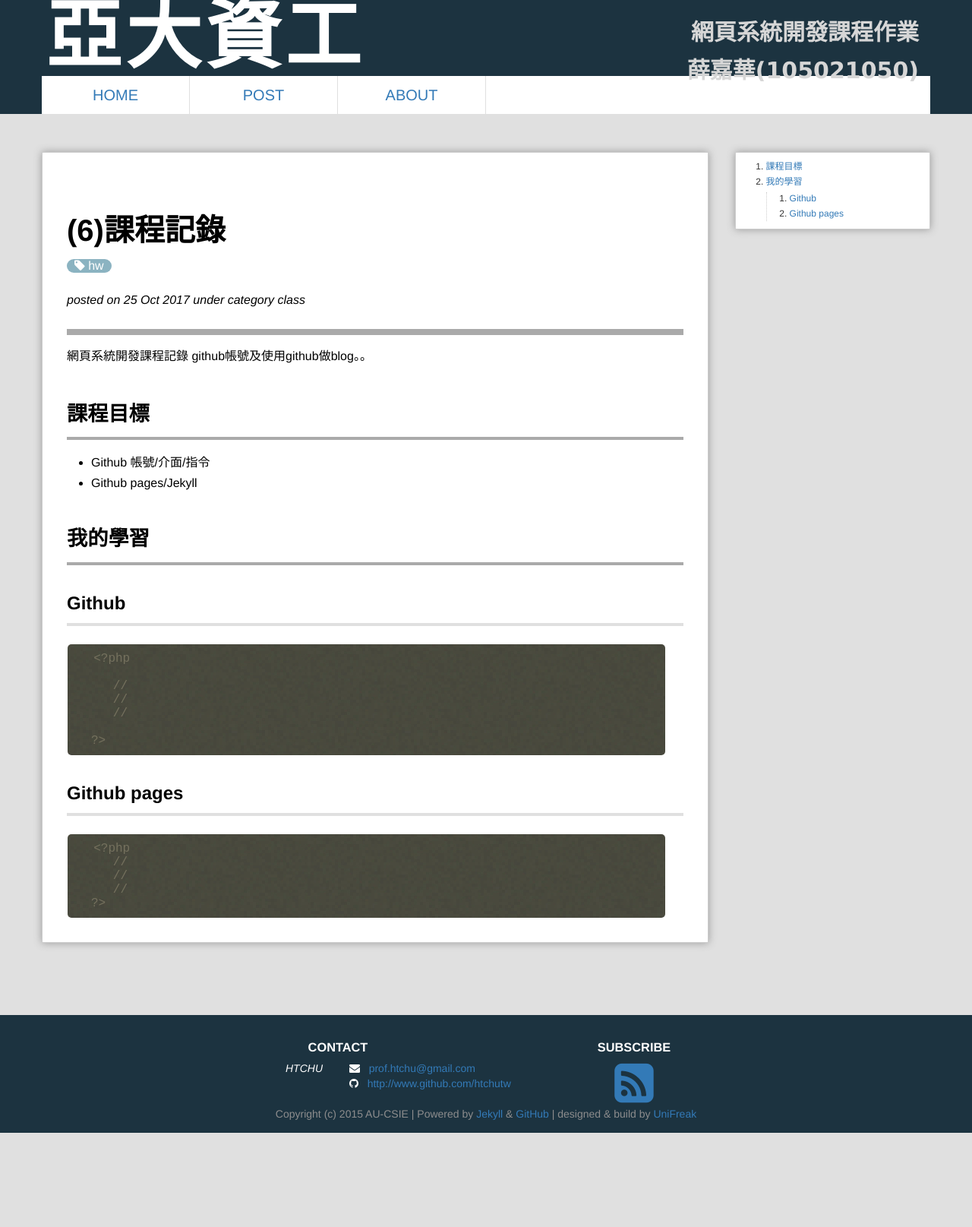
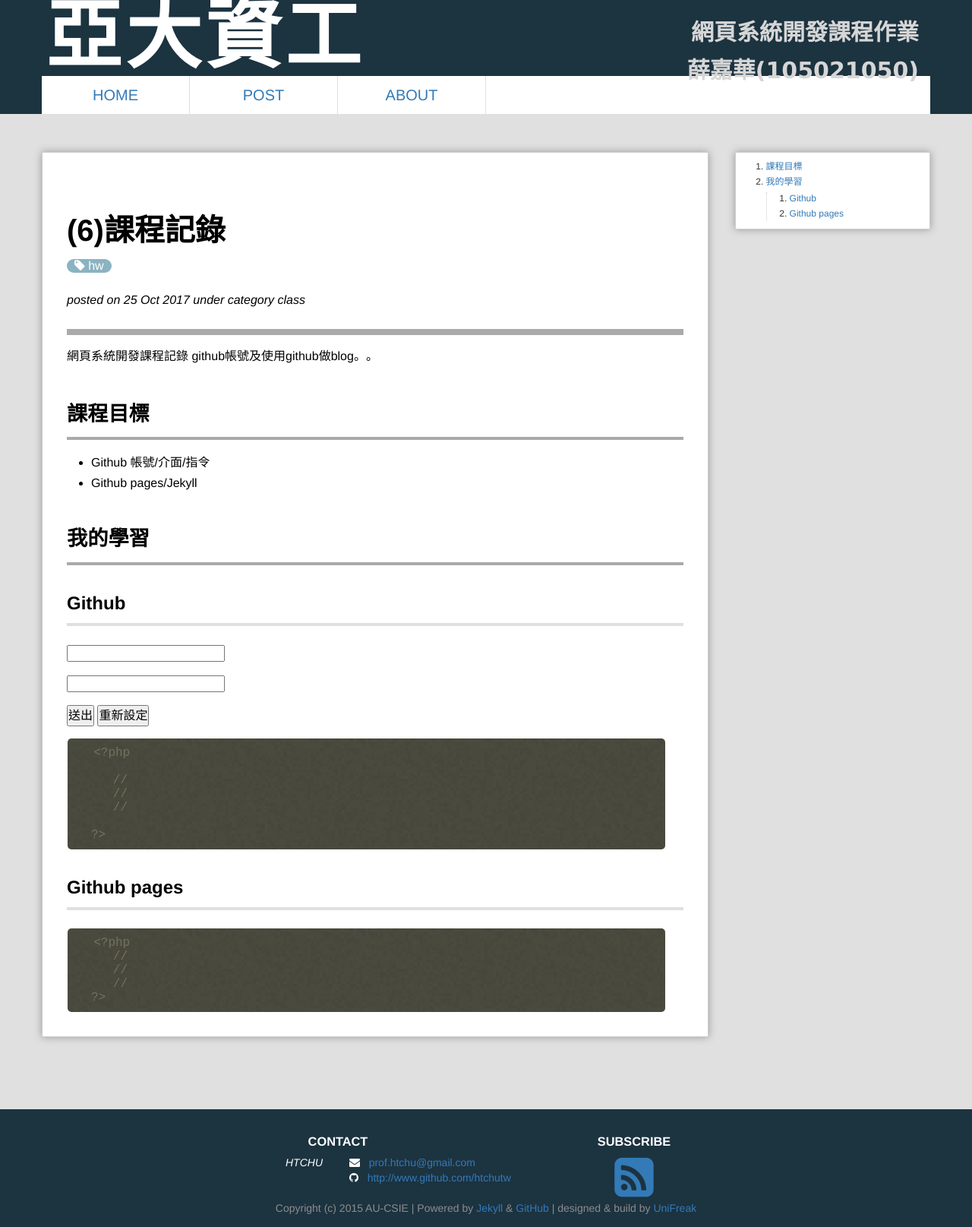
Before and after one commit to laoshay/webcourse, a Jekyll site: the page built from _posts/2017-10-25-Class6.md, in a window 1280 px wide. Shown: the whole page at 76% size. Built offline with Jekyll 4.4.1, drawn with Linux system fonts in a browser that asks for light colours; Markdown is read by kramdown in place of the engine named in the settings; comment, search, counter and statistics services are not loaded; before the commit the page ends 1491 px from its top, so only the background shows below that.

Commit message:
Update 2017-10-25-Class6.md

```diff
--- a/_posts/2017-10-25-Class6.md
+++ b/_posts/2017-10-25-Class6.md
@@ -17,6 +17,33 @@ github帳號及使用github做blog。。
 
 ##Github
 
+<html lang="zh-Hant-TW">
+<head>
+ <meta charset="utf-8">
+<title>練習 2-1</title>
+</head>
+<body>
+<form method="POST" action="ex2-1.php">
+<p><input type="text" name="T1" size="20"></p>
+<p><input type="text" name="T2" size="20"></p>
+<p><input type="submit" value="送出" name="B1">
+<input type="reset" value="重新設定" name="B2"></p>
+</form>
+</body>
+</html>
+<html>
+<head>
+<meta http-equiv="Content-Type" content="text/html; charset=big5">
+<title>Php Ex2-1</title>
+</head>
+<body>
+<?
+$Var1=htmlspecialchars($_POST["T1"]);
+$Var2=(int)$_POST['T2'];
+echo "您的輸入是:$Var1";
+?>
+</body>
+</html>
 
 
 
```
